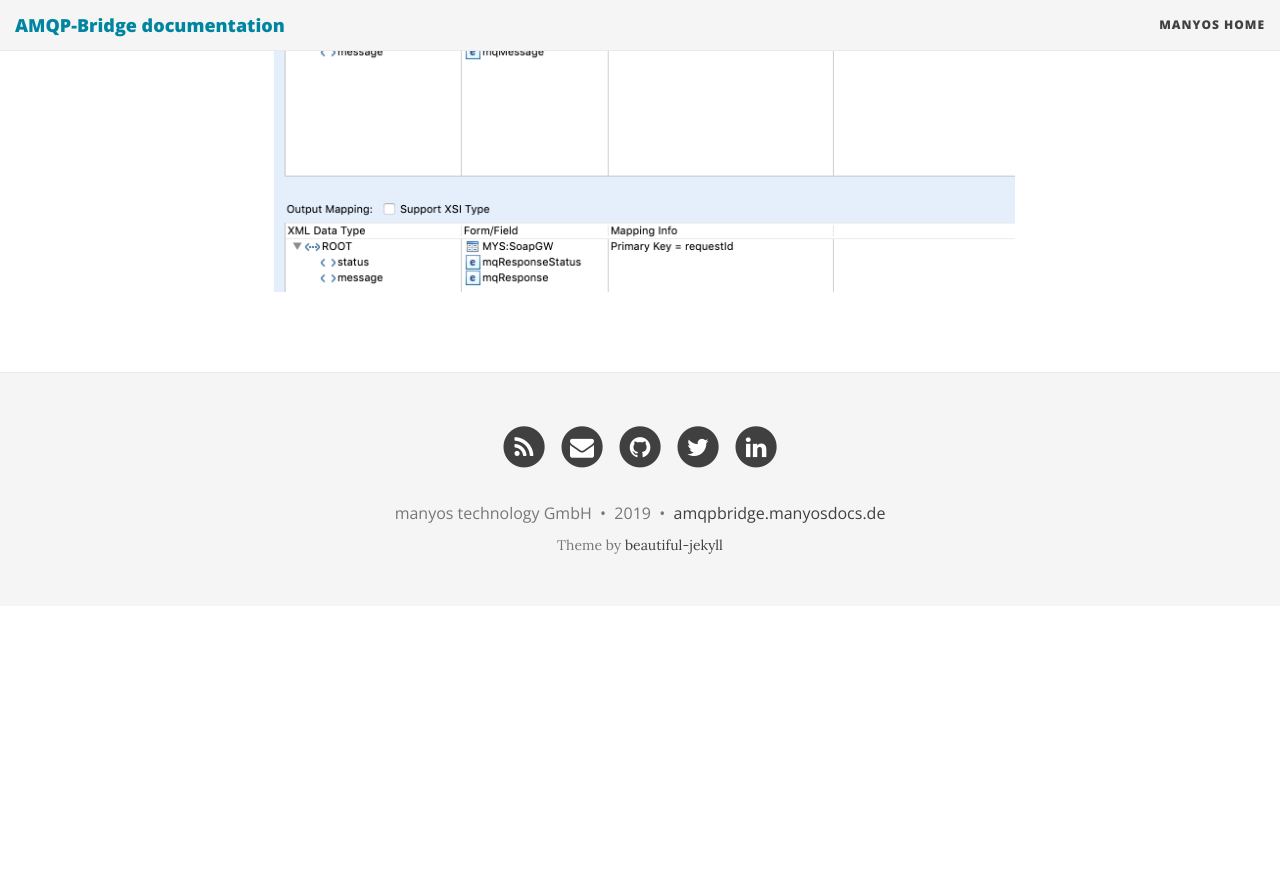
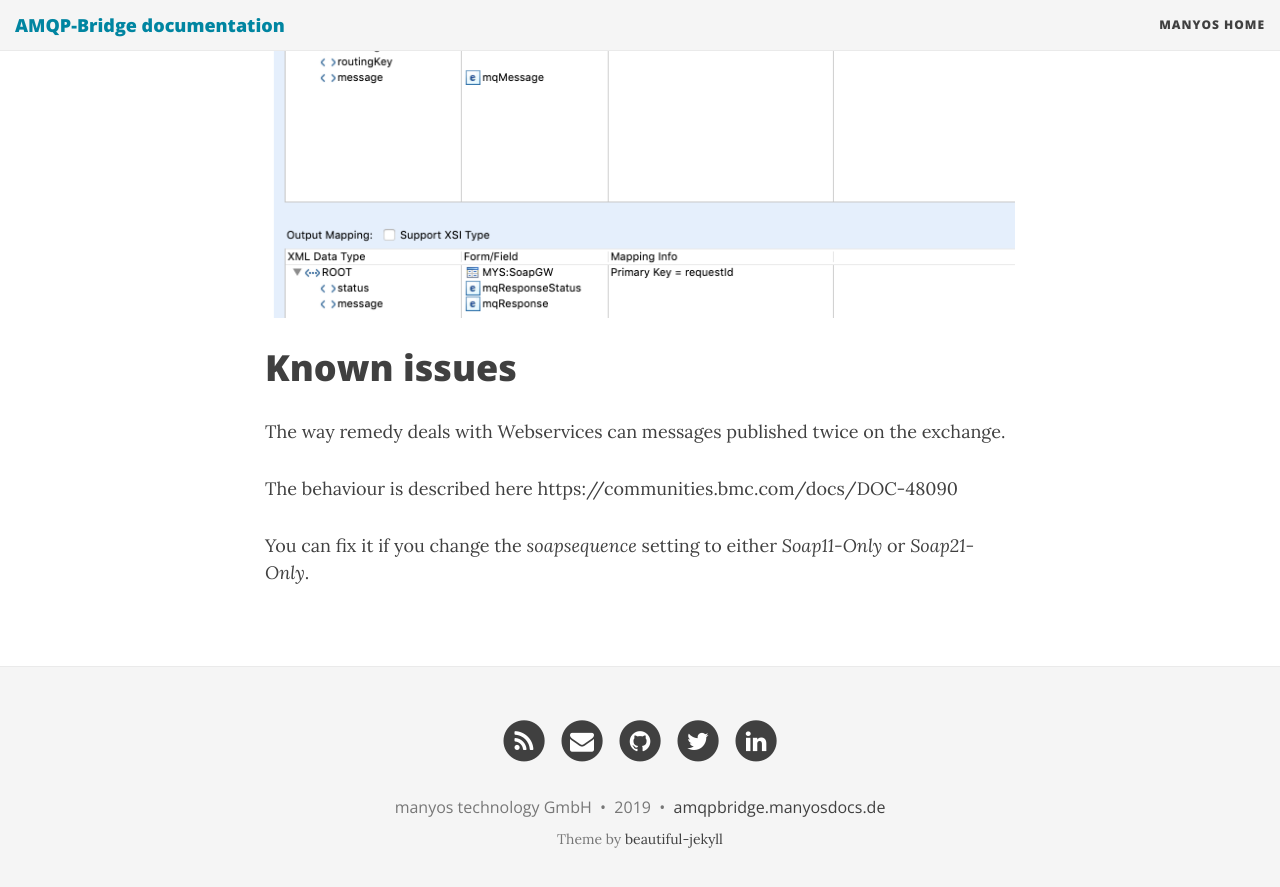
Before and after one commit to manyosit/itsm-amqpbridge, a Jekyll site: the page built from docs/index.md, in a window 1280 px wide and 900 px high, scrolled down 2676 px. Shown: the top 887 px of the window. Built offline with Jekyll 4.4.1, drawn with Linux system fonts in a browser that asks for light colours; nearby versions of some CDN libraries; before the commit the page ends 3282 px from its top, so only the background shows below that.

Commit message:
documentation known issue added

```diff
--- a/docs/index.md
+++ b/docs/index.md
@@ -44,3 +44,11 @@
 You can send a message with a **Set Fields** filter action. You can provide values for *exchange*, *routingKey* and *message*. Only *message* is required.
 
 ![useful image](img/set-fields.png)
+
+# Known issues
+
+The way remedy deals with Webservices can messages published twice on the exchange.
+
+The behaviour is described here https://communities.bmc.com/docs/DOC-48090
+
+You can fix it if you change the *soapsequence* setting to either *Soap11-Only* or *Soap21-Only*.
```
Also changed, not shown: README.md.
